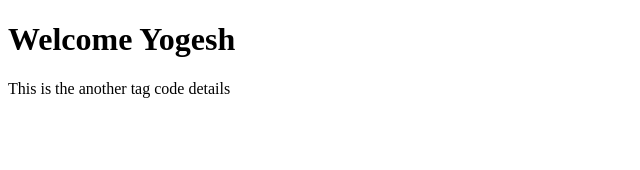
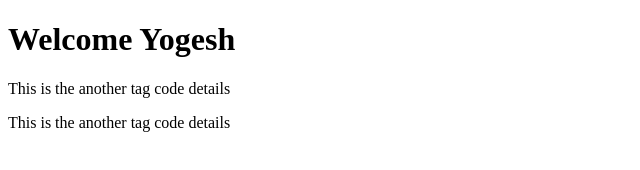
Before and after one commit to wdyogesh/lara-app, a website: page index.html in a window 1280 px wide. Shown: the whole page, without its empty margins (0-640 px from the left). Drawn offline with Linux system fonts and the light colour scheme.

Commit message:
code uplaod

```diff
--- a/index.html
+++ b/index.html
@@ -11,5 +11,6 @@
       Welcome Yogesh
    </h1>
    <p>  This is the another tag code details </p>
+   <p> This is the another tag code details </p>
 </body>
 </html>
```
